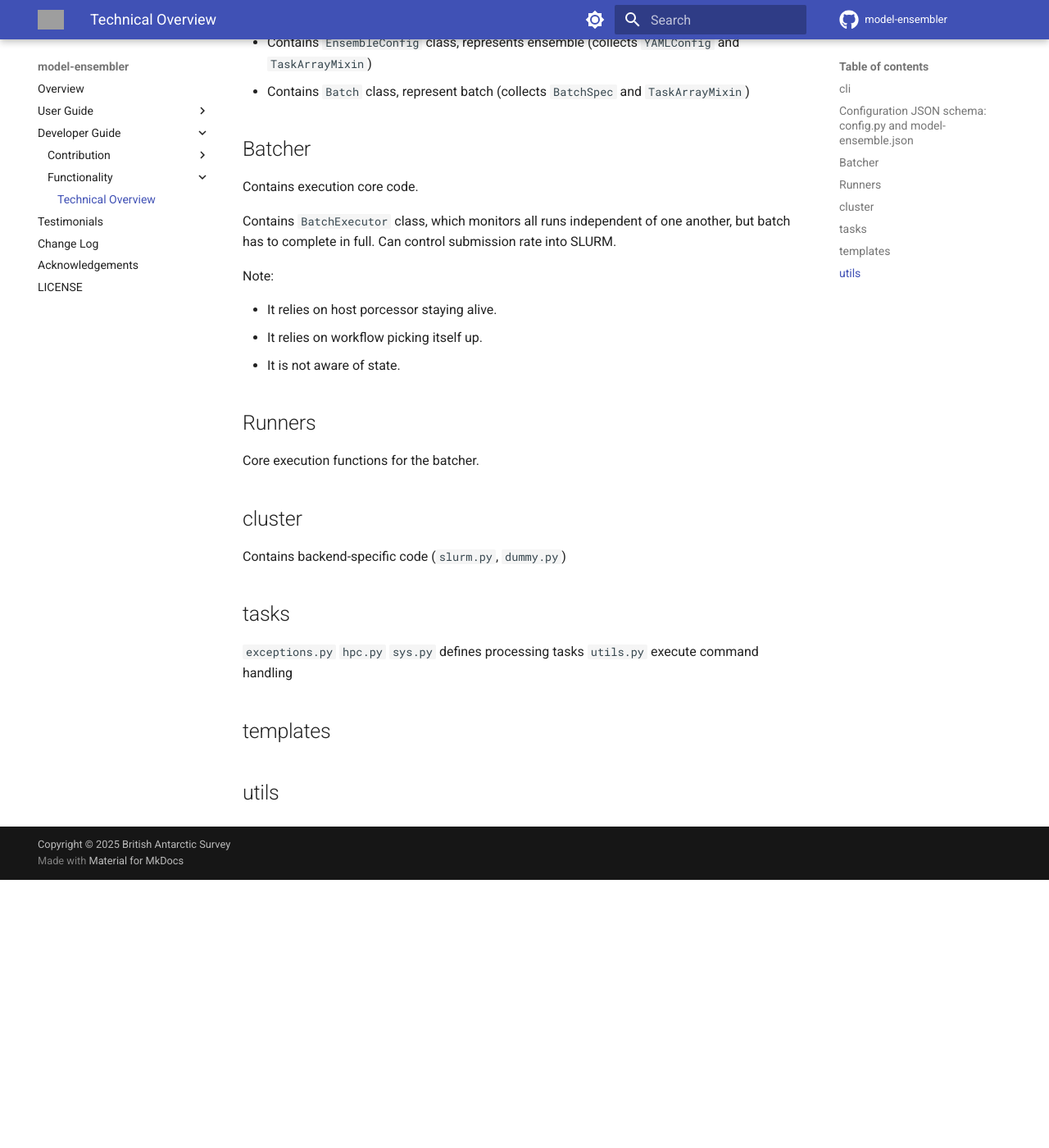
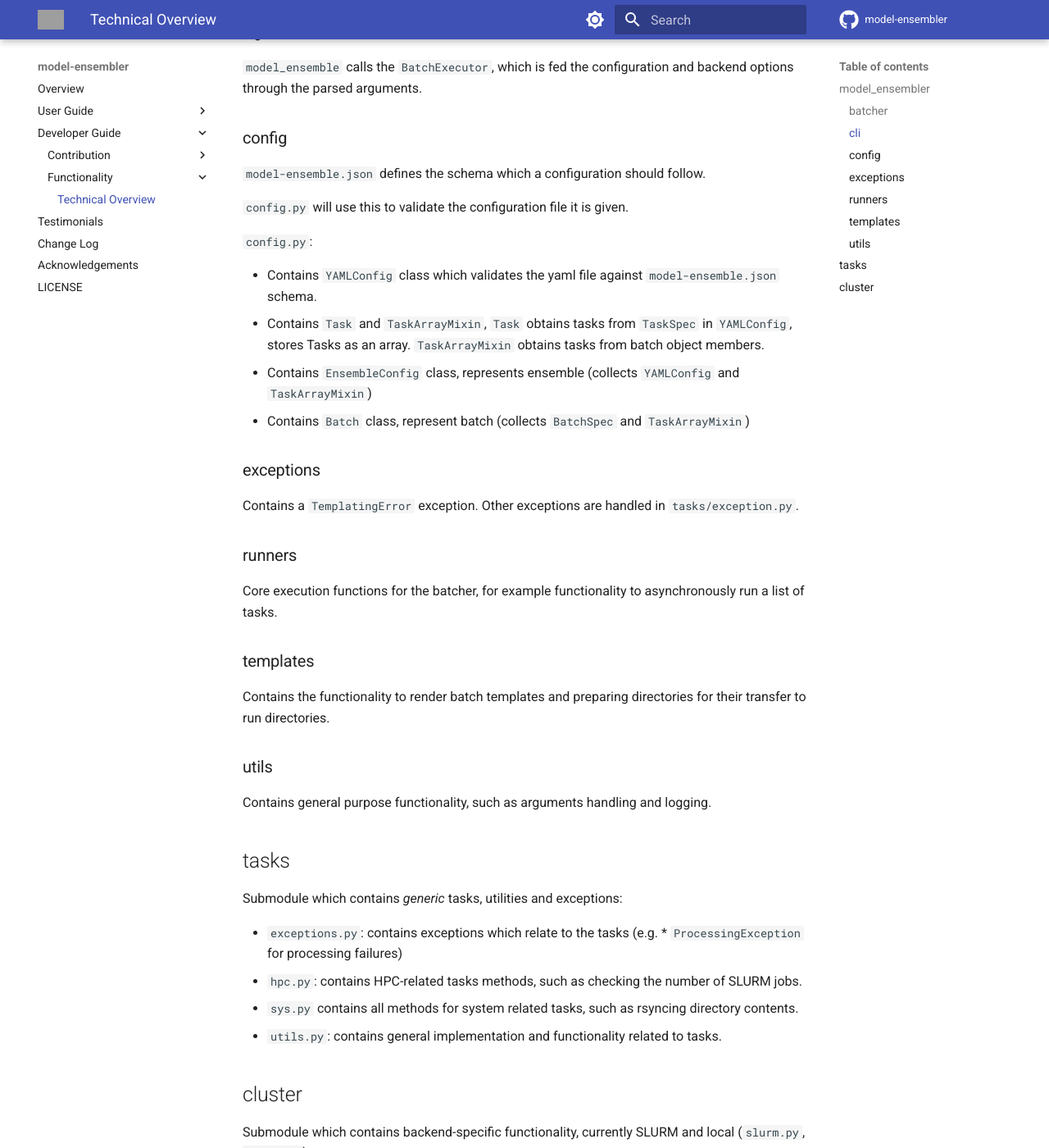
Before and after one commit to environmental-forecasting/model-ensembler, an MkDocs documentation site: the page built from docs/developer/functionality/technical.md, in a window 1280 px wide and 1400 px high, scrolled down 754 px. Shown: the whole window at 82% size. Built offline with MkDocs 1.6.1 and Material for MkDocs 9.7.7, drawn with Linux system fonts in a browser that asks for light colours; comment, search, counter and statistics services are not loaded; before the commit the page ends 1827 px from its top, so only the background shows below that; some of the changed text lies outside the part shown; grey boxes are pictures that could not be loaded.

Commit message:
improvements to technical notes as my own understanding improves

```diff
--- a/docs/developer/functionality/technical.md
+++ b/docs/developer/functionality/technical.md
@@ -1,16 +1,31 @@
 # Technical Overview
-Firstly, detailed documentation generated from the docstrings are available
-under `API/`.
+Firstly, detailed documentation generated from the docstrings are available under `API/`.
 
 This page intends to give a technical overview beyond the `API/`, of how different components of `model-ensembler`
 work together, and provide accompanying notes to aid developers. It is not intended to be read from start to finish.
 
-## cli
-`cli.py` provides the main CLI entrypoint (the "Model Ensemble Runner"), and parses various arguments to control it.
+## model_ensembler
+### batcher
+Contains execution core code.
 
-## Configuration JSON schema: `config.py` and `model-ensemble.json`
-`model-ensemble.json` defines the schema which a configuration should follow. `config.py` will use this to
-validate the configuration file it is given.
+Contains `BatchExecutor` class, which monitors all runs independent of one and executes batches based on the configuration. Can control submission rate into SLURM.
+
+Note:
+
+* It relies on host porcessor staying alive.
+* It relies on workflow picking itself up.
+* It is not aware of state.
+
+### cli
+`cli.py` provides the main CLI entrypoint (the `model_ensemble` command), and parses various arguments to control it.
+
+`model_ensemble` calls the `BatchExecutor`, which is fed the configuration and backend options through the
+parsed arguments.
+
+### config
+`model-ensemble.json` defines the schema which a configuration should follow.
+
+`config.py` will use this to validate the configuration file it is given.
 
 `config.py`:
 
@@ -20,33 +35,26 @@ as an array. `TaskArrayMixin` obtains tasks from batch object members.
 * Contains `EnsembleConfig` class, represents ensemble (collects `YAMLConfig` and `TaskArrayMixin`)
 * Contains `Batch` class, represent batch (collects `BatchSpec` and `TaskArrayMixin`)
 
-## Batcher
-Contains execution core code.
+### exceptions
+Contains a `TemplatingError` exception. Other exceptions are handled in `tasks/exception.py`.
 
-Contains `BatchExecutor` class, which monitors all runs independent of one another, but batch has to complete in full.
-Can control submission rate into SLURM.
+### runners
+Core execution functions for the batcher, for example functionality to asynchronously run a list of tasks.
 
-Note:
+### templates
+Contains the functionality to render batch templates and preparing directories for their transfer to run directories.
 
-* It relies on host porcessor staying alive.
-* It relies on workflow picking itself up.
-* It is not aware of state.
+### utils
+Contains general purpose functionality, such as arguments handling and logging.
 
+## tasks
+Submodule which contains _generic_ tasks, utilities and exceptions:
 
-## Runners
-
-Core execution functions for the batcher.
+* `exceptions.py`: contains exceptions which relate to the tasks (e.g. * `ProcessingException` for processing failures)
+* `hpc.py`: contains HPC-related tasks methods, such as checking the number of SLURM jobs.
+* `sys.py` contains all methods for system related tasks, such as
+rsyncing directory contents.
+* `utils.py`: contains general implementation and functionality related to tasks.
 
 ## cluster
-Contains backend-specific code (`slurm.py`, `dummy.py`)
-
-## tasks
-
-`exceptions.py`
-`hpc.py`
-`sys.py` defines processing tasks
-`utils.py` execute command handling
-
-## templates
-
-## utils
+Submodule which contains backend-specific functionality, currently SLURM and local (`slurm.py`, `dummy.py`).
```
